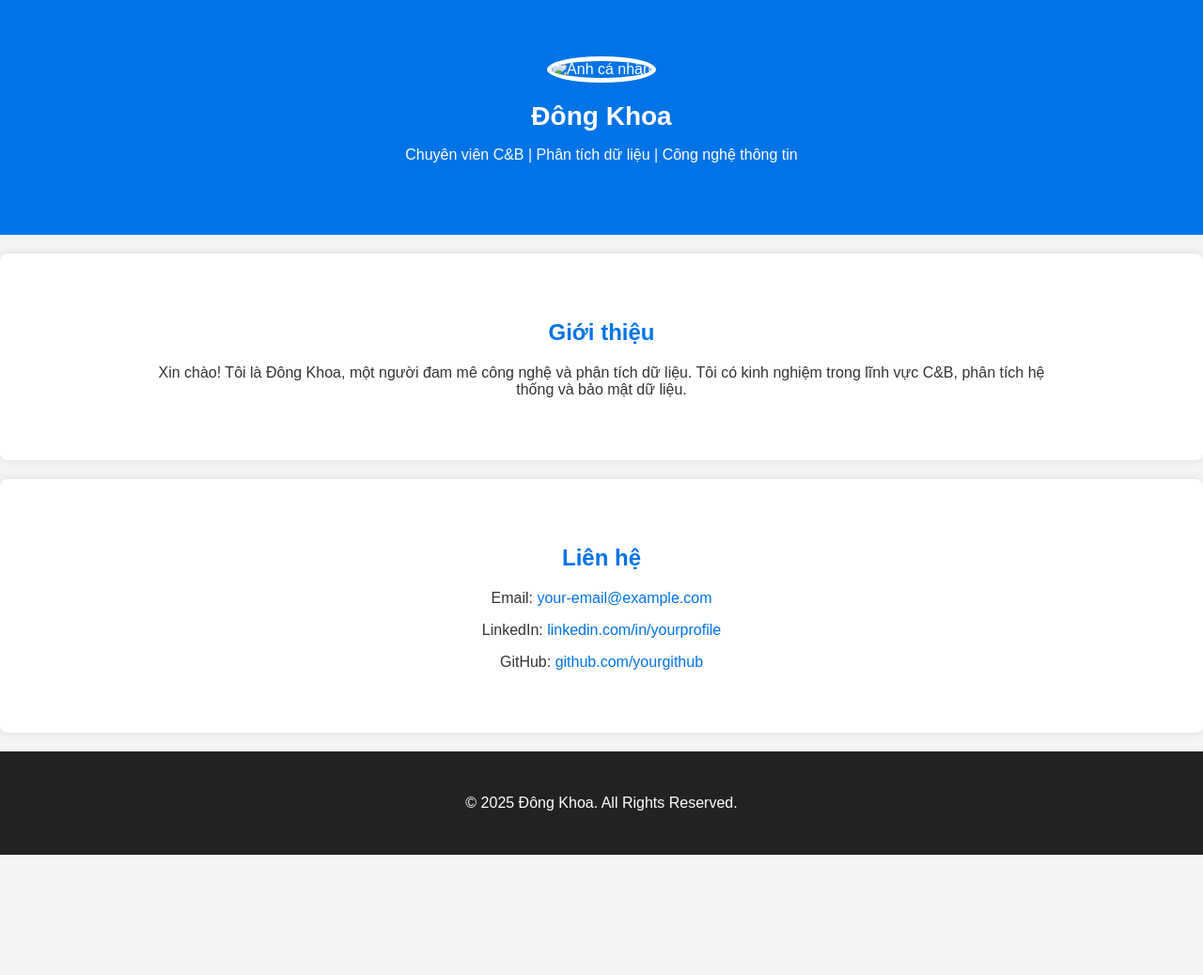
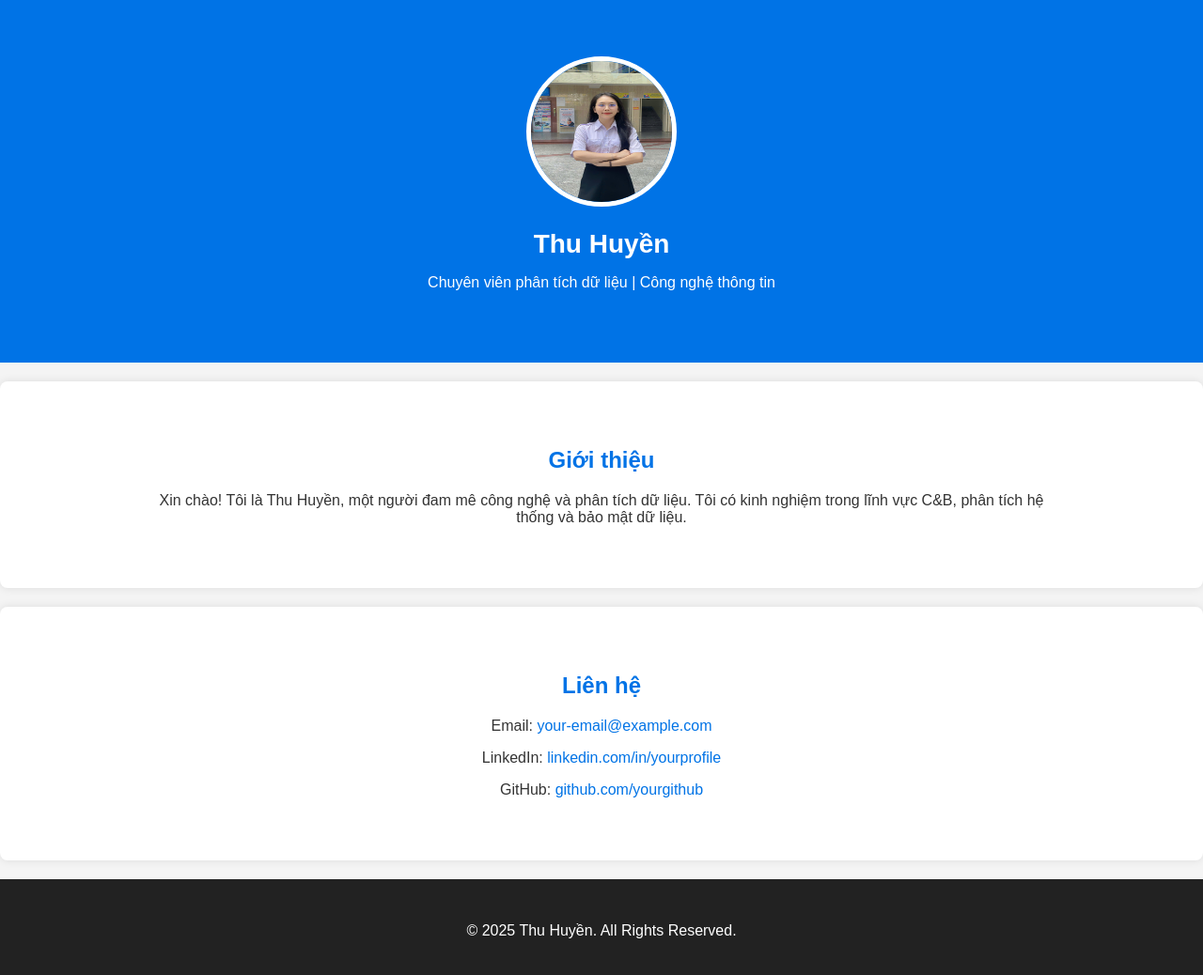
Before and after one commit to PhamThiThuHuyen/phamthithuhuyen.github.io, a plain HTML site: page index.html in a window 1280 px wide. Shown: the whole page at 94% size. Before the commit the page ends 910 px from the top, so only its background shows below. Drawn offline with Linux system fonts and the light colour scheme.

Commit message:
html/css

```diff
--- a/index.html
+++ b/index.html
@@ -9,16 +9,16 @@
 <body>
     <header>
         <div class="container">
-            <img src="your-image.jpg" alt="Ảnh cá nhân" class="profile-img">
-            <h1>Đông Khoa</h1>
-            <p>Chuyên viên C&B | Phân tích dữ liệu | Công nghệ thông tin</p>
+            <img src="thuhuyen.jpg" alt="Ảnh cá nhân" class="profile-img">
+            <h1>Thu Huyền</h1>
+            <p>Chuyên viên phân tích dữ liệu | Công nghệ thông tin</p>
         </div>
     </header>
 
     <section class="about">
         <div class="container">
             <h2>Giới thiệu</h2>
-            <p>Xin chào! Tôi là Đông Khoa, một người đam mê công nghệ và phân tích dữ liệu. Tôi có kinh nghiệm trong lĩnh vực C&B, phân tích hệ thống và bảo mật dữ liệu.</p>
+            <p>Xin chào! Tôi là Thu Huyền, một người đam mê công nghệ và phân tích dữ liệu. Tôi có kinh nghiệm trong lĩnh vực C&B, phân tích hệ thống và bảo mật dữ liệu.</p>
         </div>
     </section>
 
@@ -33,7 +33,7 @@
 
     <footer>
         <div class="container">
-            <p>&copy; 2025 Đông Khoa. All Rights Reserved.</p>
+            <p>&copy; 2025 Thu Huyền. All Rights Reserved.</p>
         </div>
     </footer>
 </body>
```
Also changed, not shown: thuhuyen.jpg (added).
